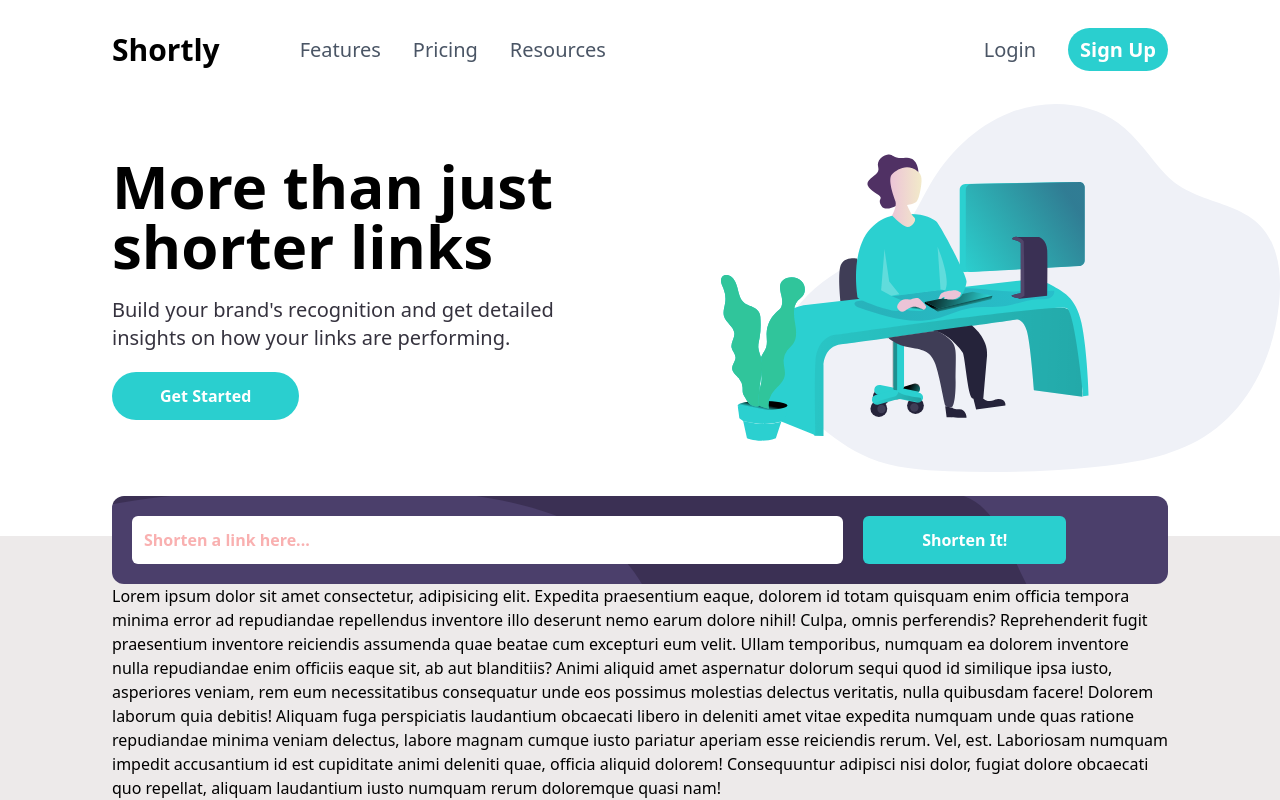
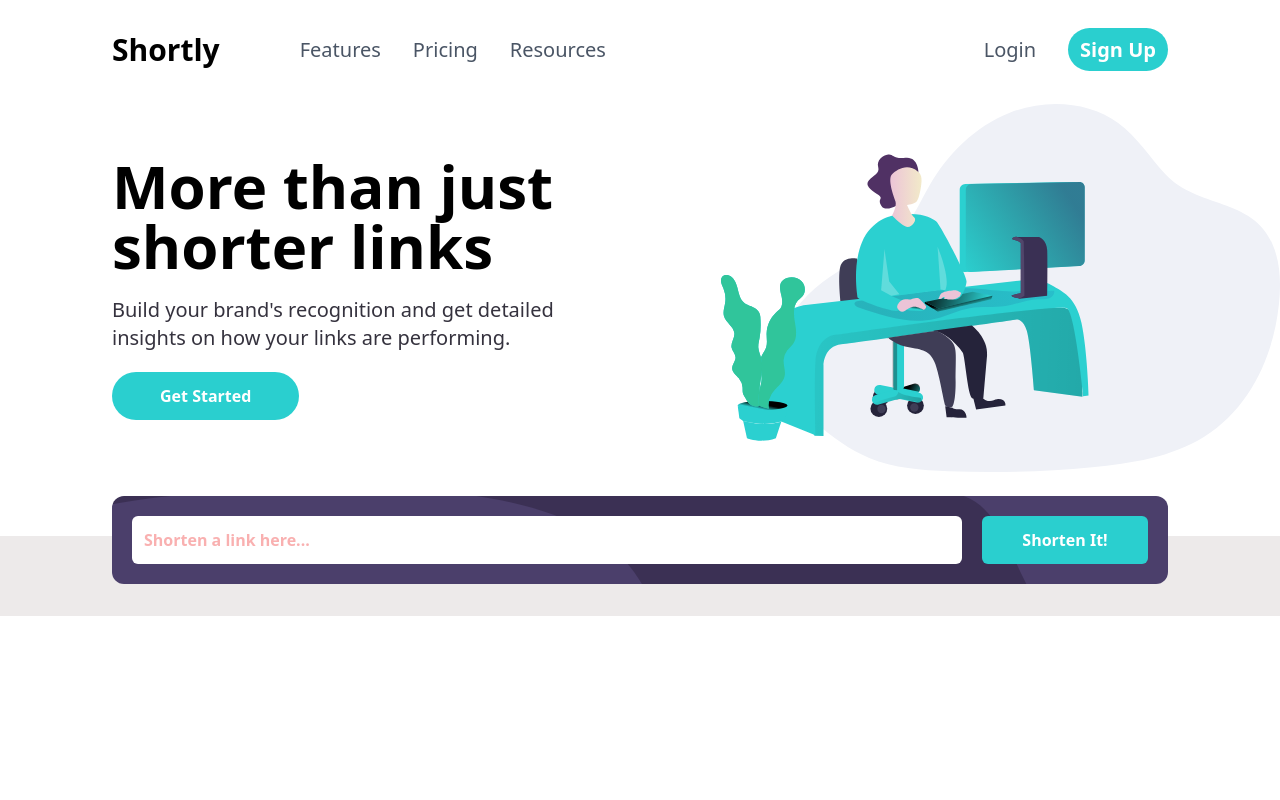
Before and after one commit to victoriaonuoha/devtoria_url_shortener, a React (Vite) app: page / in a window 1280 px wide. Built offline with nearby package versions, Linux system fonts and the light colour scheme.

Commit message:
First commit of the day

```diff
--- /dev/null
+++ b/api/shorten.js
@@ -0,0 +1,26 @@
+export default async function handler(req, res) {
+  if (req.method !== "POST") {
+    return res.status(405).json({ error: "Method not allowed" });
+  }
+
+  const { url } = req.body;
+
+  if (!url) {
+    return res.status(400).json({ error: "URL is required" });
+  }
+
+  try {
+    const response = await fetch("https://cleanuri.com/api/v1/shorten", {
+      method: "POST",
+      headers: {
+        "Content-Type": "application/json",
+      },
+      body: JSON.stringify({ url }),
+    });
+
+    const data = await response.json();
+    return res.status(200).json(data);
+  } catch (error) {
+    return res.status(500).json({ error: "Failed to shorten URL" });
+  }
+}
--- a/src/components/UrlPage.jsx
+++ b/src/components/UrlPage.jsx
@@ -1,49 +1,154 @@
-import { useState } from "react";
+import { useEffect, useState } from "react";
 
 export default function UrlPage() {
   const [longUrl, setLongUrl] = useState("");
+  const [error, setError] = useState("");
+  const [shortUrl, setShortUrl] = useState("");
+  const [history, setHistory] = useState([]);
+  const [loading, setLoading] = useState(false);
+
+  // UseEffects
+
+  // Load history from localStorage
+  useEffect(() => {
+    const saved = JSON.parse(localStorage.getItem("urlHistory"));
+    if (saved) setHistory(saved);
+  }, []);
+
+  // Save history to localStorage
+  useEffect(() => {
+    localStorage.setItem("urlHistory", JSON.stringify(history));
+  }, [history]);
+
+  const normalizeUrl = (url) => {
+    if (!url.startsWith("https://") && !url.startsWith("http://")) {
+      return "https://" + url;
+    }
+    return url;
+  };
+
+  const isValidUrl = (url) => {
+    try {
+      const parsed = new URL(url);
+
+      // Require at least one dot in hostname (e.g. google.com)
+      if (!parsed.hostname.includes(".")) return false;
+
+      return true;
+    } catch {
+      return false;
+    }
+  };
+
+  const handlesubmit = async () => {
+    if (!longUrl.trim()) {
+      setError("Please input a valid link");
+      return;
+    }
+    const fixedUrl = normalizeUrl(longUrl.trim());
+
+    if (!isValidUrl(fixedUrl)) {
+      setError("Please input a valid link with correct format");
+      return;
+    }
+
+    setError("");
+    setLoading(true);
+
+    // Actually fetching the shirtened url from api
+    try {
+      const res = await fetch("/api/shorten", {
+        method: "POST",
+        headers: { "Content-Type": "application/json" },
+        body: JSON.stringify({ url: fixedUrl }),
+      });
+      const data = await res.json();
+
+      if (data.error) {
+        setError(data.error);
+      } else {
+        setShortUrl(data.result_url);
+
+        // Save to history
+        const newEntry = {
+          long: fixedUrl,
+          short: data.result_url,
+        };
+
+        setHistory((prevHistory) => [newEntry, ...prevHistory]);
+      }
+
+      console.log(data.result_url); // short URL
+    } catch (error) {
+      setError("Network error");
+    } finally {
+      setLoading(false);
+    }
+  };
+
+  const copyToClipboard = (text) => {
+    navigator.clipboard.writeText(text);
+    alert("Short URL copied to clipboard!");
+  };
 
   return (
     <div className="px-5 lg:px-28 bg-[#edeaea] relative ">
-      <div className="absolute md:-top-10 -top-18 left-0 right-0 px-5 lg:px-28">
+      <div className="absolute md:-top-10  -top-18 left-0 right-0 px-5 lg:px-28">
         <form
           action=""
-          className=" flex flex-col md:flex-row space-y-5 md:space-y-0 p-5 rounded-xl img-form md:w-full md:gap-5"
+          className=" flex flex-col md:flex-row md:items-start space-y-5 md:space-y-0 p-5 rounded-xl img-form md:w-full md:gap-5"
         >
-          <input
-            className="bg-white px-3 py-3 rounded-md text-[#f46262] outline-[#f46262] font-semibold md:w-[70%] "
-            placeholder="Shorten a link here..."
-            type="text"
-            value={longUrl}
-            onChange={(e) => setLongUrl(e.target.value)}
-          />
+          <div className=" w-full md:w-[100%]">
+            <input
+              className="bg-white px-3 py-3 rounded-md text-[#f46262] outline-[#f46262] w-full font-semibold "
+              placeholder="Shorten a link here..."
+              type="text"
+              value={longUrl}
+              onChange={(e) => {
+                setLongUrl(e.target.value);
+                setError(""); // Clear error message on input change
+              }}
+            />
+            {error && (
+              <p className="text-[#f46262] pt-2 italic pl-2">{error}</p>
+            )}
+          </div>
+
           <button
-            type="submit"
-            className="w-full py-3 md:py-0 text-white font-bold  bg-[#2acfcf] rounded-md md:w-[20%] hover:bg-[#a6f3f3] transition duration-300 cursor-pointer"
+            type="button"
+            onClick={handlesubmit}
+            className="w-full py-3 h-12 md:py-0 text-white font-bold  bg-[#2acfcf] rounded-md md:w-[20%] hover:bg-[#a6f3f3] transition duration-300 cursor-pointer"
           >
             Shorten It!
           </button>
         </form>
       </div>
 
-      <div className="pt-24 md:pt-12">
-        Lorem ipsum dolor sit amet consectetur, adipisicing elit. Expedita
-        praesentium eaque, dolorem id totam quisquam enim officia tempora minima
-        error ad repudiandae repellendus inventore illo deserunt nemo earum
-        dolore nihil! Culpa, omnis perferendis? Reprehenderit fugit praesentium
-        inventore reiciendis assumenda quae beatae cum excepturi eum velit.
-        Ullam temporibus, numquam ea dolorem inventore nulla repudiandae enim
-        officiis eaque sit, ab aut blanditiis? Animi aliquid amet aspernatur
-        dolorum sequi quod id similique ipsa iusto, asperiores veniam, rem eum
-        necessitatibus consequatur unde eos possimus molestias delectus
-        veritatis, nulla quibusdam facere! Dolorem laborum quia debitis! Aliquam
-        fuga perspiciatis laudantium obcaecati libero in deleniti amet vitae
-        expedita numquam unde quas ratione repudiandae minima veniam delectus,
-        labore magnam cumque iusto pariatur aperiam esse reiciendis rerum. Vel,
-        est. Laboriosam numquam impedit accusantium id est cupiditate animi
-        deleniti quae, officia aliquid dolorem! Consequuntur adipisci nisi
-        dolor, fugiat dolore obcaecati quo repellat, aliquam laudantium iusto
-        numquam rerum doloremque quasi nam!
+      <div className="pt-28 md:pt-20">
+        {history.map((item, index) => (
+          <div
+            key={index}
+            className="border p-2 rounded mb-2 flex flex-col gap-1"
+          >
+            <p className="text-sm break-all">
+              <b>Long:</b> {item.long}
+            </p>
+
+            <p className="text-sm break-all text-blue-600">
+              <b>Short:</b>{" "}
+              <a href={item.short} target="_blank">
+                {item.short}
+              </a>
+            </p>
+
+            <button
+              onClick={() => copyToClipboard(item.short)}
+              className="bg-gray-200 px-2 py-1 rounded text-sm w-fit"
+            >
+              Copy
+            </button>
+          </div>
+        ))}
       </div>
     </div>
   );
```
Also changed, not shown: 1 other file (tests, documents, lock files or other folders).
